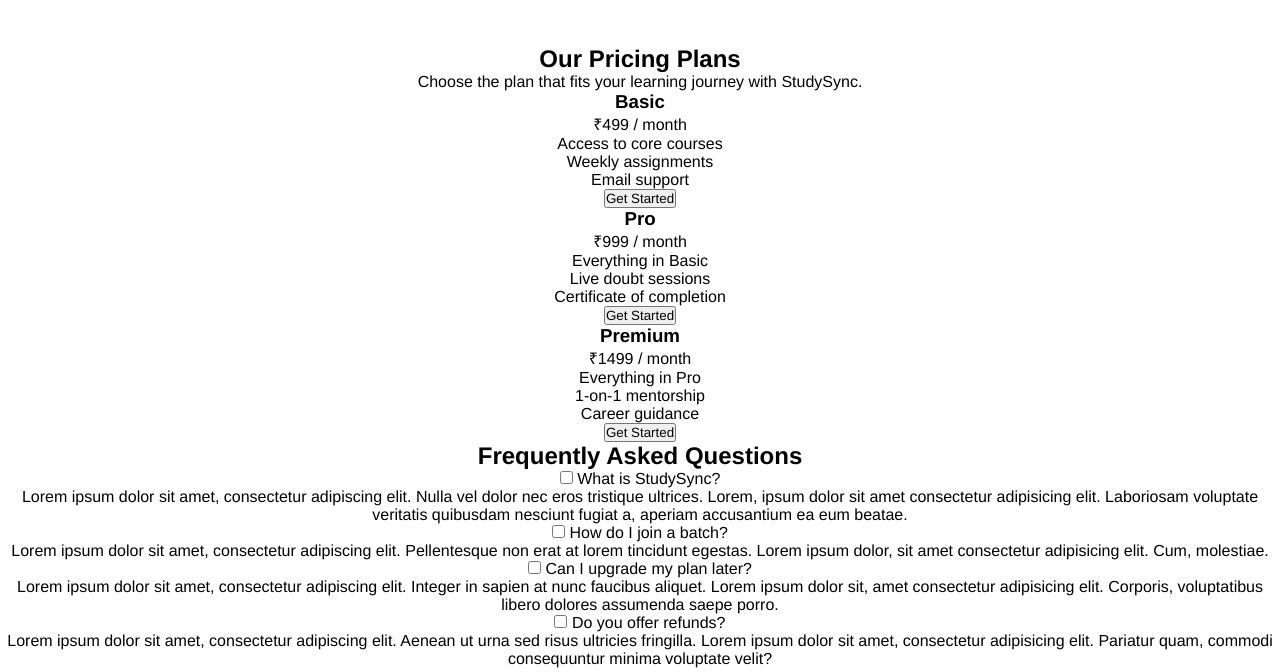
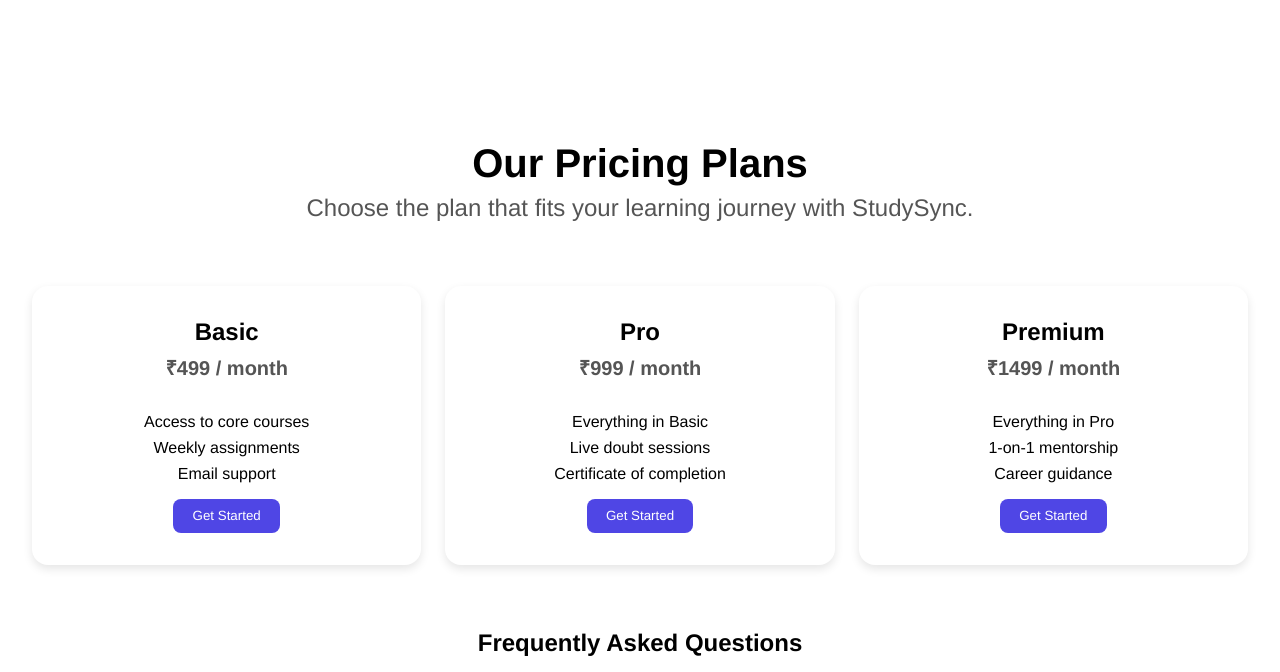
Before and after one commit to param2234/Website-tempelate, a plain HTML site: page index.html in a window 1280 px wide. Shown: the part 711-1383 px from the top of the page. Drawn offline with Linux system fonts and the light colour scheme.

Commit message:
style.css

```diff
--- a/style.css
+++ b/style.css
@@ -223,18 +223,6 @@ body{
     display: flex;
     flex-direction: column;
     gap: 1rem;
-    animation: slideleft 1s ease forwards;
-    opacity: 0;
-}
-@keyframes slideleft{
-    0%{
-        opacity: 0;
-        transform: translateX(-100%);
-    }
-    100%{
-        opacity: 1;
-        transform: translateX(0);
-    }
 }
 .cards h1{
     font-family: 'Franklin Gothic Medium', 'Arial Narrow', Arial, sans-serif;
@@ -246,6 +234,7 @@ body{
     gap: 2rem;
     background-color: rgb(237, 231, 231);
     border-radius: 0.5rem;
+    margin-top: 1.1rem;
 }
 
 .gridimg{
@@ -277,3 +266,143 @@ body{
 
     }
 }
+/* Pricing Section */
+.pricing {
+  padding: 4rem 2rem;
+  text-align: center;
+  margin-top: 2rem;
+}
+
+.pricing h1 {
+  font-size: 2.5rem;
+  margin-bottom: 0.5rem;
+}
+#sizecorrect{
+    font-size: 1.5rem
+}
+.pricing p {
+  color: #555;
+  margin-bottom: 2rem;
+}
+
+.pricing-cards {
+  display: grid;
+  grid-template-columns: repeat(auto-fit, minmax(250px, 1fr));
+  gap: 1.5rem;
+  margin-top: 4rem;
+}
+
+
+
+
+.card {
+    padding: 2rem;
+    border-radius: 1rem;
+    box-shadow: 0 4px 10px rgba(0,0,0,0.1);
+    transition: transform 0.3s ease;
+    background: #ffffff;
+    transition: transform 0.3s ease, box-shadow 0.3s ease, background-color 0.3s ease;
+
+}
+
+.card:hover {
+  transform: translateY(-5px);
+  background-color: #f6f6f6;
+  box-shadow: 0 8px 20px rgba(0,0,0,0.15);
+}
+
+.card h3 {
+  font-size: 1.5rem;
+  margin-bottom: 0.5rem;
+}
+
+.price {
+  font-size: 1.25rem;
+  color: #4f46e5;
+  font-weight: bold;
+  margin-bottom: 1rem;
+}
+
+.card ul {
+  list-style: none;
+  padding: 0;
+  margin-bottom: 1rem;
+}
+
+.card ul li {
+  margin: 0.5rem 0;
+}
+
+.card button {
+  padding: 0.6rem 1.2rem;
+  border: none;
+  background: #4f46e5;
+  color: #fff;
+  border-radius: 0.5rem;
+  cursor: pointer;
+  transition: background 0.3s ease;
+}
+
+.card button:hover {
+  background: rgb(52, 52, 231);
+}
+
+/* FAQ section */
+.accordion {
+  max-width: 800px;
+  margin: 3rem auto;
+  color: #000;
+
+}
+
+.accordion .item {
+  border-bottom: 1px solid #ddd;
+  margin-bottom: 0.5rem;
+  margin: 2rem;
+}
+
+.accordion input {
+  display: none;
+}
+
+.accordion .label {
+  display: block;
+  font-size: 1.2rem;
+  font-weight: 600;
+  cursor: pointer;
+  padding: 1rem;
+  background: #f8f9fa;
+  position: relative;
+  transition: background 0.3s ease;
+}
+
+.accordion .label:hover {
+  background: #e9ecef;
+}
+
+.accordion .label::after {
+  content: "▶";
+  position: absolute;
+  right: 1rem;
+  font-size: 1.2rem;
+  transition: transform 0.3s ease;
+}
+
+
+.accordion input:checked + .label::after {
+  transform: rotate(90deg);
+}
+
+.accordion .content {
+  max-height: 0;
+  overflow: hidden;
+  padding: 0 1rem;
+  color: #555;
+  transition: max-height 0.5s ease, padding 0.5s ease;
+}
+
+
+.accordion input:checked + .label + .content {
+  max-height: 200px;
+  padding: 1rem;
+}
```
